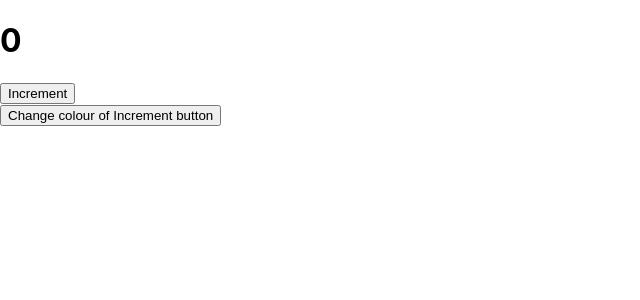
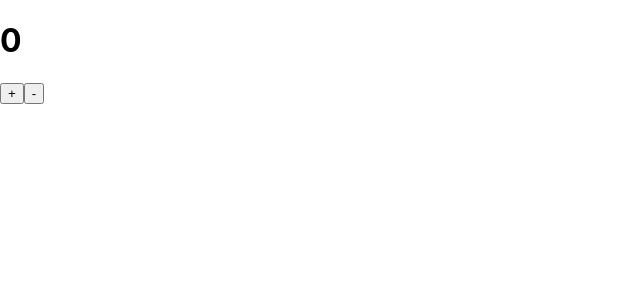
Before and after one commit to Ssharma0355/react-interview-vvip, a React (Create React App) app: page / in a window 1280 px wide. Shown: the top 300 px of the page, without its empty margins (0-640 px from the left). Built offline with nearby package versions, Linux system fonts and the light colour scheme.

Commit message:
Redux-toolkit

```diff
--- a/package.json
+++ b/package.json
@@ -3,6 +3,7 @@
   "version": "0.1.0",
   "private": true,
   "dependencies": {
+    "@reduxjs/toolkit": "^2.11.2",
     "@testing-library/dom": "^10.4.1",
     "@testing-library/jest-dom": "^6.9.1",
     "@testing-library/react": "^16.3.1",
@@ -10,6 +11,7 @@
     "axios": "^1.13.2",
     "react": "^19.2.3",
     "react-dom": "^19.2.3",
+    "react-redux": "^9.2.0",
     "react-scripts": "5.0.1",
     "web-vitals": "^2.1.4"
   },
--- a/src/App.js
+++ b/src/App.js
@@ -14,6 +14,7 @@
 import BerforeCallBack from './useCallback/BerforeCallBack'
 import WithCallBack from './useCallback/WithCallBack'
 import PlaywithRef from './useRef/PlaywithRef'
+import CountApp from './Redux/CountApp'
 
 const App = () => {
   const[state, setState] = useState(false);
@@ -53,8 +54,9 @@
 
 
       {/* useRef  */}
-      <PlaywithRef />
+      {/* <PlaywithRef /> */}
 
+     <CountApp />
     </div>
   )
 }
--- /dev/null
+++ b/src/Redux/CountApp.jsx
@@ -0,0 +1,20 @@
+import React from 'react'
+import { useSelector, useDispatch } from 'react-redux'
+import { decrement, increment } from './features/counter/CounterSlice'
+
+
+const CountApp = () => {
+    const count = useSelector((state) => state.counter.value);
+    const dispatch = useDispatch()
+
+  return (
+    <div>
+        <h1>{count}</h1>
+        <button onClick={()=>{dispatch(increment())}}>+</button>
+        <button onClick={()=>{dispatch(decrement())}}>-</button>
+
+    </div>
+  )
+}
+
+export default CountApp
--- /dev/null
+++ b/src/Redux/features/counter/CounterSlice.js
@@ -0,0 +1,30 @@
+import { createSlice } from '@reduxjs/toolkit'
+
+const initialState = {
+  value: 0,
+}
+
+export const counterSlice = createSlice({
+  name: 'counter',
+  initialState,
+  reducers: {
+    increment: (state) => {
+      // Redux Toolkit allows us to write "mutating" logic in reducers. It
+      // doesn't actually mutate the state because it uses the Immer library,
+      // which detects changes to a "draft state" and produces a brand new
+      // immutable state based off those changes
+      state.value += 1
+    },
+    decrement: (state) => {
+      state.value -= 1
+    },
+    incrementByAmount: (state, action) => {
+      state.value += action.payload
+    },
+  },
+})
+
+// Action creators are generated for each case reducer function
+export const { increment, decrement, incrementByAmount } = counterSlice.actions
+
+export default counterSlice.reducer
--- /dev/null
+++ b/src/Redux/store.js
@@ -0,0 +1,10 @@
+import { configureStore } from '@reduxjs/toolkit'
+
+import counterReducer from "./features/counter/CounterSlice"
+
+
+export const store = configureStore({
+  reducer: {
+    counter:counterReducer,
+  },
+})
```
Also changed, not shown: src/index.js (+7 -0 lines), 1 other file (tests, documents, lock files or other folders).
